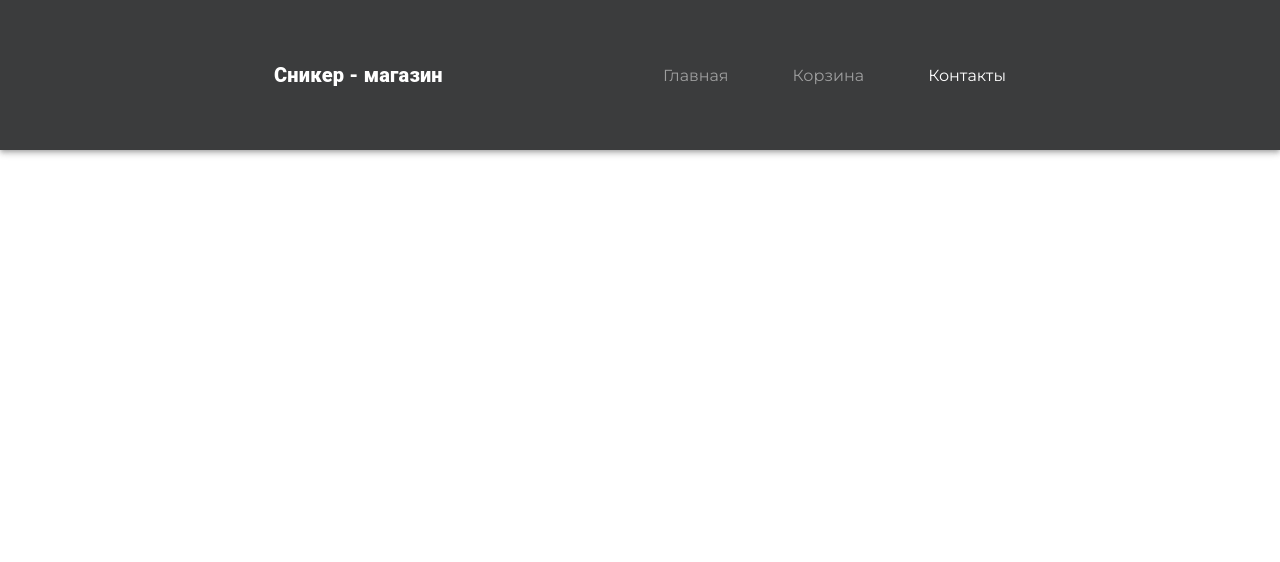
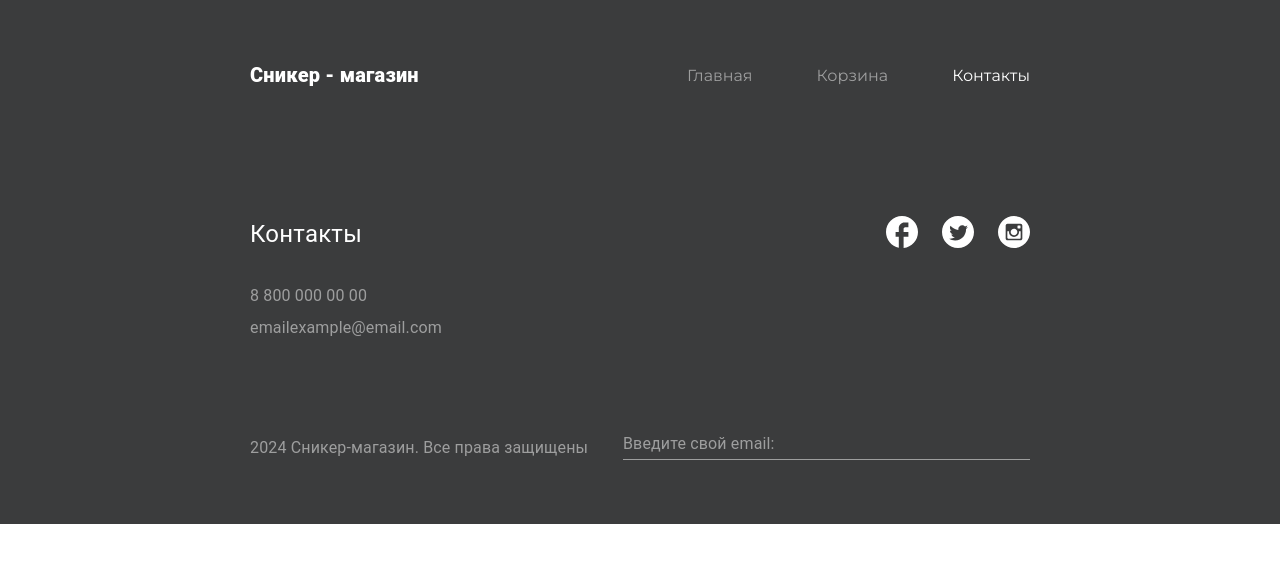
Before and after one commit to DEN21R/sneakers-shop, a React (Vite) app: page /contacts in a window 1280 px wide. Shown: the top 562 px of the page. Built offline with nearby package versions, Linux system fonts and the light colour scheme.

Commit message:
added Footer

```diff
--- a/src/App.jsx
+++ b/src/App.jsx
@@ -1,6 +1,7 @@
 import { Route, Routes } from 'react-router-dom'
 import './App.css'
 import Header from './components/header'
+import Footer from './components/footer'
 
 function App() {
   return (
@@ -9,6 +10,7 @@ function App() {
       <Routes>
         <Route></Route>
       </Routes>
+      <Footer />
     </div>
   )
 }
--- a/src/components/footer/index.jsx
+++ b/src/components/footer/index.jsx
@@ -0,0 +1,85 @@
+import { Box, TextField, Typography } from '@mui/material'
+import facebookLogo from '../../assets/icons/facebook.svg'
+import twitterLogo from '../../assets/icons/twitt.svg'
+import instagramLogo from '../../assets/icons/inst.svg'
+
+function Footer() {
+  return (
+    <Box
+      sx={{
+        backgroundColor: '#3B3C3D',
+        pt: 8.25,
+        pb: 8,
+        px: 31.25,
+      }}
+    >
+      <Box sx={{ display: 'flex', justifyContent: 'space-between' }}>
+        <Box>
+          <Typography
+            sx={{
+              color: '#FFFFFF',
+              mb: 4,
+              fontSize: '1.5rem',
+              fontWeight: 400,
+            }}
+          >
+            Контакты
+          </Typography>
+          <Typography sx={{ color: '#FFFFFF80', mb: 1 }}>
+            8 800 000 00 00
+          </Typography>
+
+          <Typography sx={{ color: '#FFFFFF80' }}>
+            emailexample@email.com
+          </Typography>
+
+          <Typography sx={{ mt: 12, color: '#FFFFFF80' }}>
+            2024 Сникер-магазин. Все права защищены
+          </Typography>
+        </Box>
+        <Box
+          sx={{
+            display: 'flex',
+            flexDirection: 'column',
+            justifyContent: 'space-between',
+            alignItems: 'flex-end',
+          }}
+        >
+          <Box sx={{ display: 'flex', gap: 3 }}>
+            <a>
+              <img src={facebookLogo} alt="facebook" />
+            </a>
+            <a>
+              <img src={twitterLogo} alt="twitter" />
+            </a>
+            <a>
+              <img src={instagramLogo} alt="instagram" />
+            </a>
+          </Box>
+          <TextField
+            variant="standard"
+            placeholder="Введите свой email:"
+            sx={{
+              fontSize: '20px',
+              '& .MuiInput-underline:before': {
+                borderBottomColor: '#FFFFFF80',
+              },
+              '& .MuiInput-underline:after': {
+                borderBottomColor: '#FFFFFF',
+              },
+              width: '407px',
+              input: {
+                color: '#FFFFFF',
+                '::placeholder': {
+                  color: '#FFFFFF80',
+                  opacity: 1,
+                },
+              },
+            }}
+          />
+        </Box>
+      </Box>
+    </Box>
+  )
+}
+export default Footer
--- a/src/components/header/index.jsx
+++ b/src/components/header/index.jsx
@@ -22,7 +22,10 @@ function Header() {
       position="static"
       sx={{ backgroundColor: '#3B3C3D', px: 31.25, py: 5.4 }}
     >
-      <Toolbar sx={{ display: 'flex', justifyContent: 'space-between' }}>
+      <Toolbar
+        disableGutters
+        sx={{ display: 'flex', justifyContent: 'space-between' }}
+      >
         <Typography sx={{ fontSize: '20px', fontWeight: 900 }}>
           Сникер - магазин
         </Typography>
```
